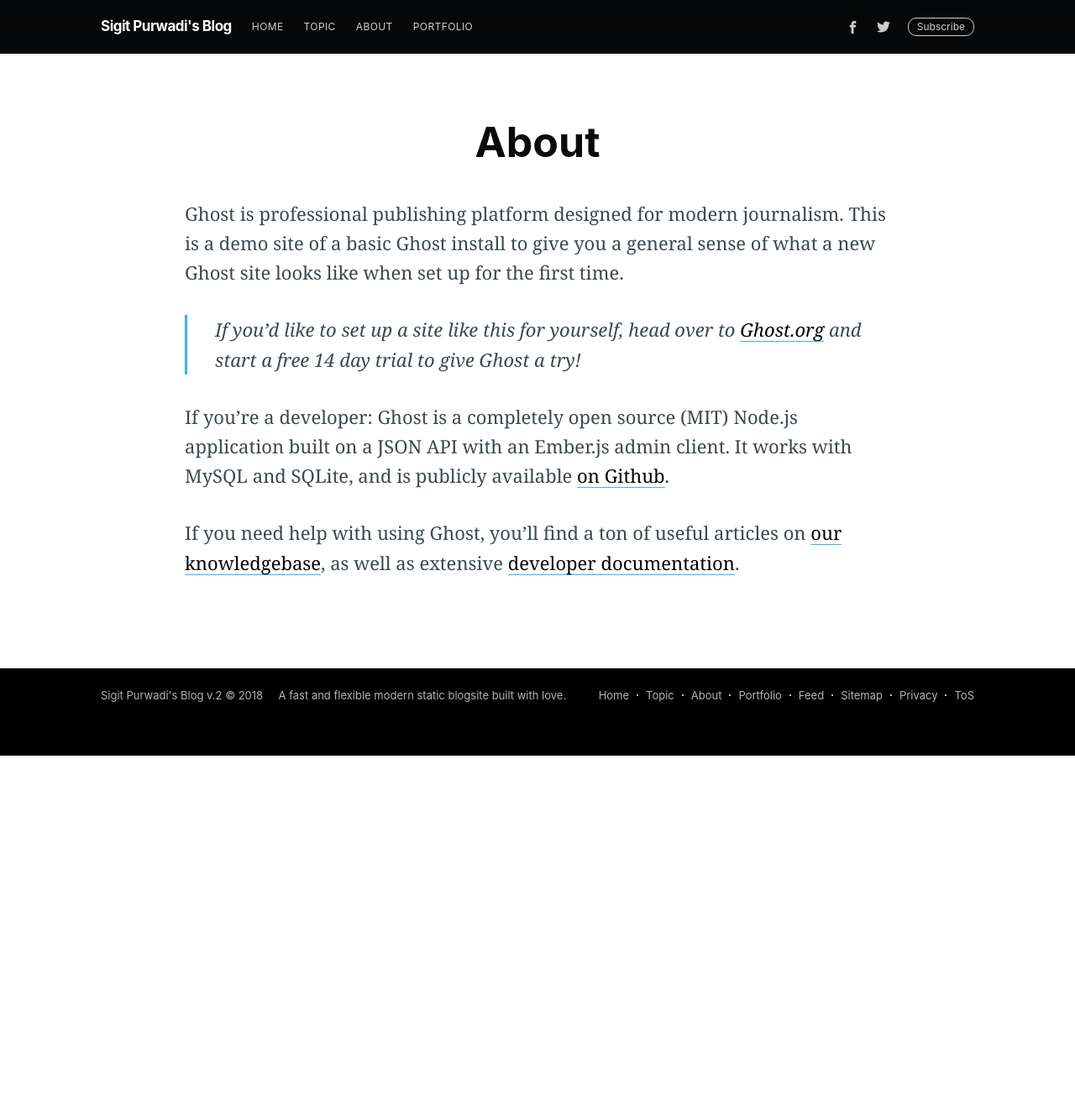
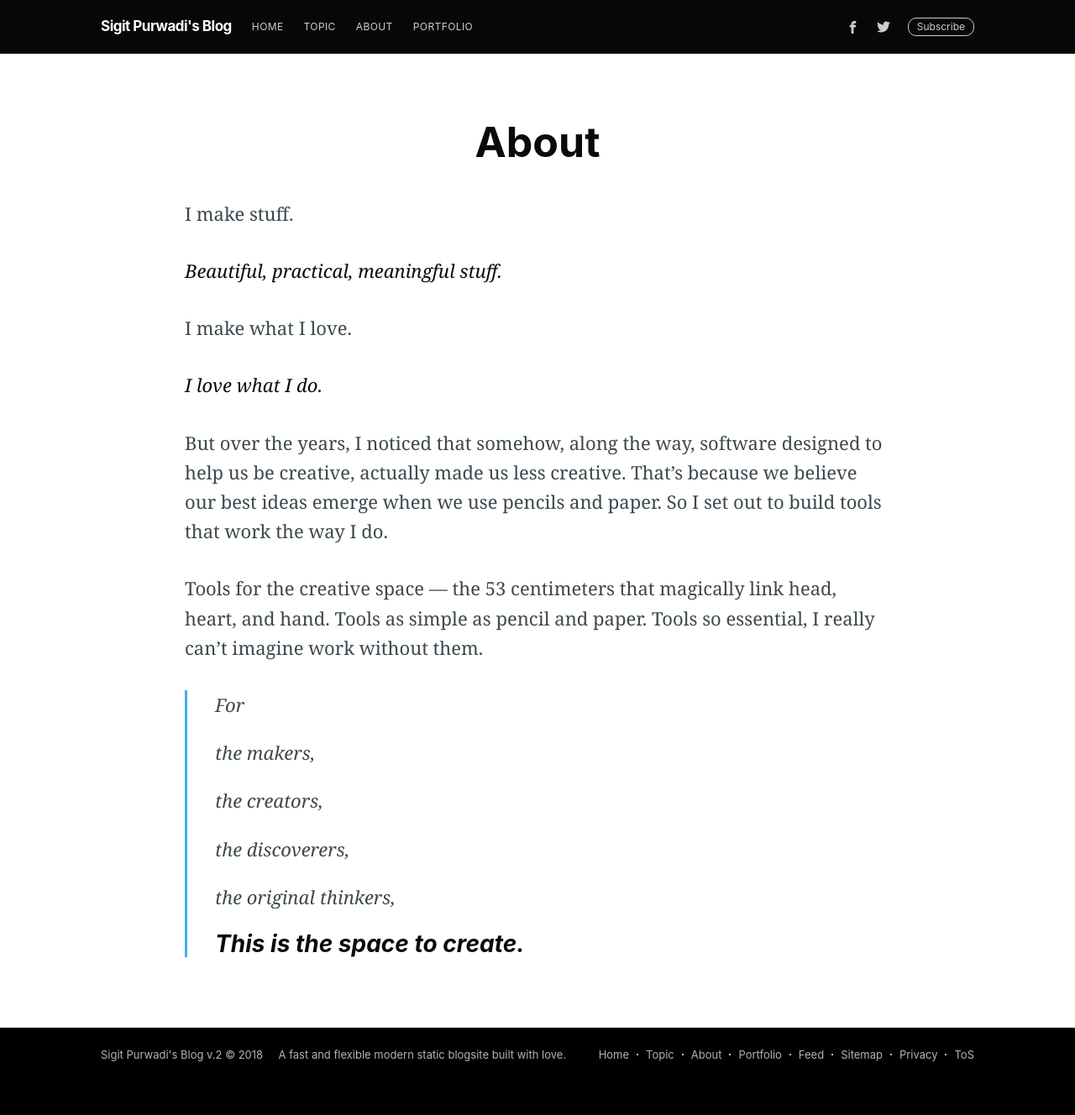
Before and after one commit to spurwadi2/v2, a Jekyll site: the page built from about/index.md, in a window 1280 px wide. Shown: the whole page at 84% size. Built offline with Jekyll 4.4.1, drawn with Linux system fonts in a browser that asks for light colours; nearby versions of some CDN libraries; comment, search, counter and statistics services are not loaded; before the commit the page ends 900 px from its top, so only the background shows below that.

Commit message:
update about page

```diff
--- a/about/index.md
+++ b/about/index.md
@@ -8,10 +8,34 @@
 subclass: 'post page'
 ---
 
-Ghost is professional publishing platform designed for modern journalism. This is a demo site of a basic Ghost install to give you a general sense of what a new Ghost site looks like when set up for the first time.
+I
+make
+stuff.
 
-> If you'd like to set up a site like this for yourself, head over to [Ghost.org](https://ghost.org/) and start a free 14 day trial to give Ghost a try!
 
-If you're a developer: Ghost is a completely open source (MIT) Node.js application built on a JSON API with an Ember.js admin client. It works with MySQL and SQLite, and is publicly available [on Github](https://github.com/TryGhost/ghost).
+*Beautiful, practical, meaningful stuff.*
 
-If you need help with using Ghost, you'll find a ton of useful articles on [our knowledgebase](https://help.ghost.org/), as well as extensive [developer documentation](https://docs.ghost.org/).
+
+I make what I love.
+
+*I love what I do.*
+
+
+But over the years, I noticed that somehow, along the way, software designed to help us be creative, actually made us less creative. That's because we believe our best ideas emerge when we use pencils and paper.
+So I set out to build tools that work the way I do.
+
+
+Tools for the creative space — the 53 centimeters that magically link head, heart, and hand. Tools as simple as pencil and paper. Tools so essential, I  really can't imagine work without them.
+
+
+> For
+>
+> the makers,
+>
+> the creators,
+>
+> the discoverers,
+>
+> the original thinkers,
+>
+> ### *This is the space to create.* ###
```
